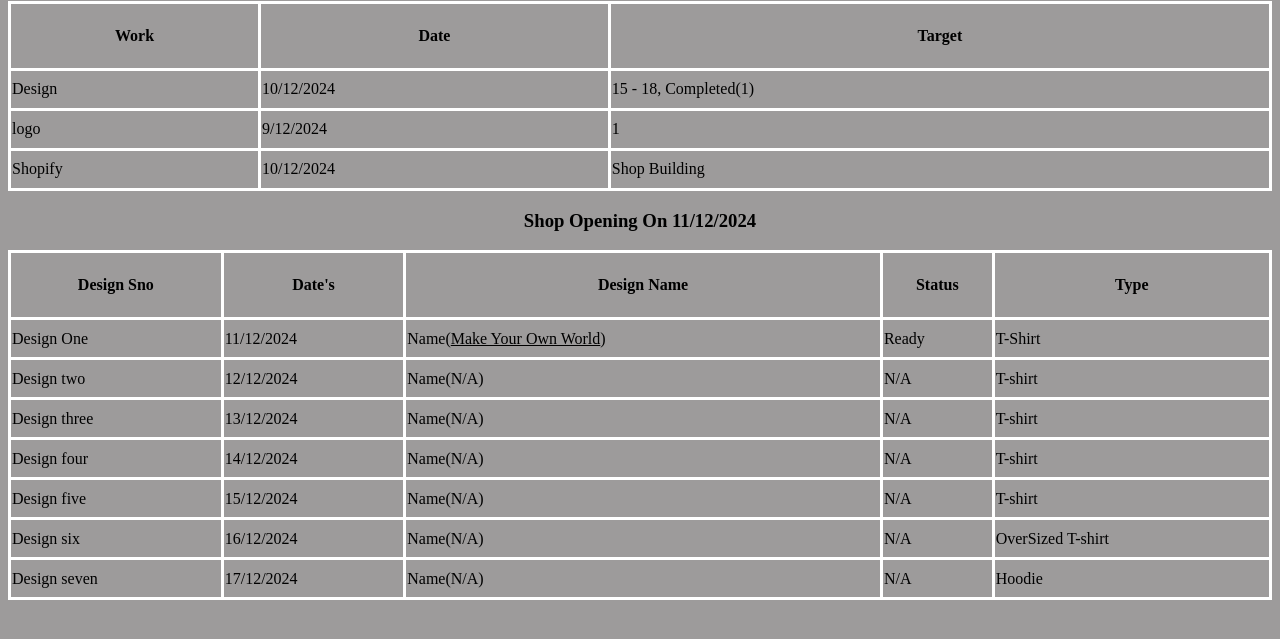
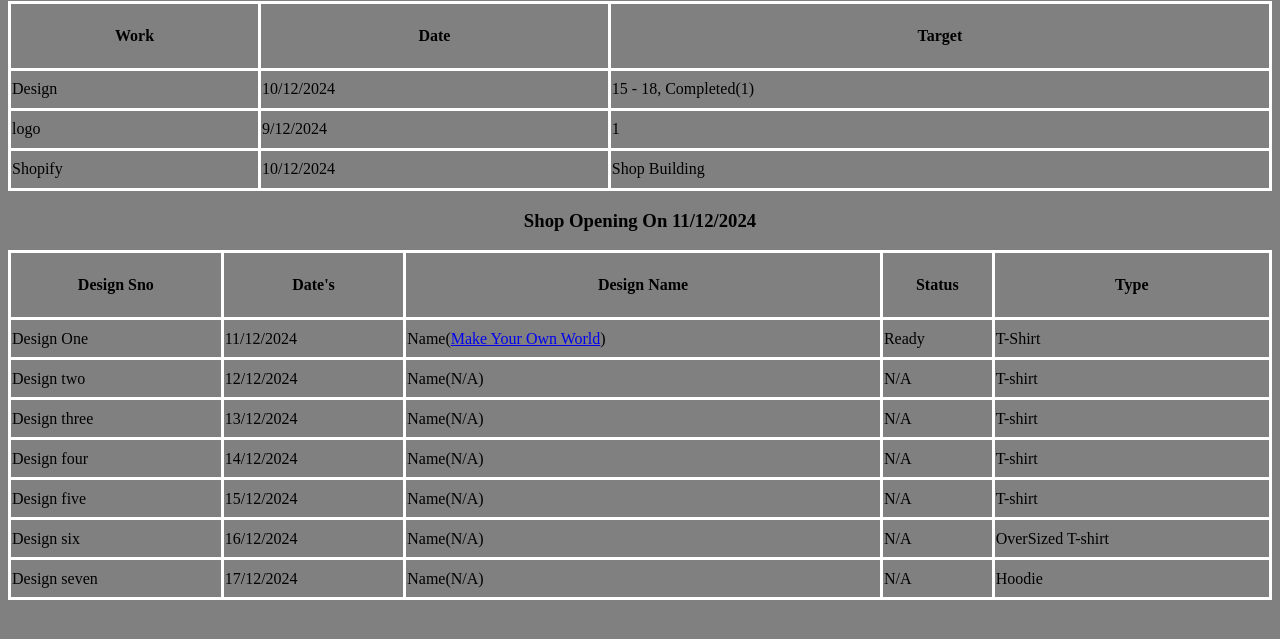
Before and after one commit to hackerpavan/POD-DATA, a plain HTML site: page index.html in a window 1280 px wide. Shown: the part 79-718 px from the top of the page. Drawn offline with Linux system fonts and the light colour scheme.

Commit message:
Update style.css

```diff
--- a/style.css
+++ b/style.css
@@ -1,9 +1,9 @@
 *{
-    color:black ;
 }
 
 body{
-    background-color: rgb(157, 155, 155);
+    /*background-image: url(L1.jpg);*/
+    background-color: gray;
 }
 table, th, td {
     border: 3px solid white;
```
